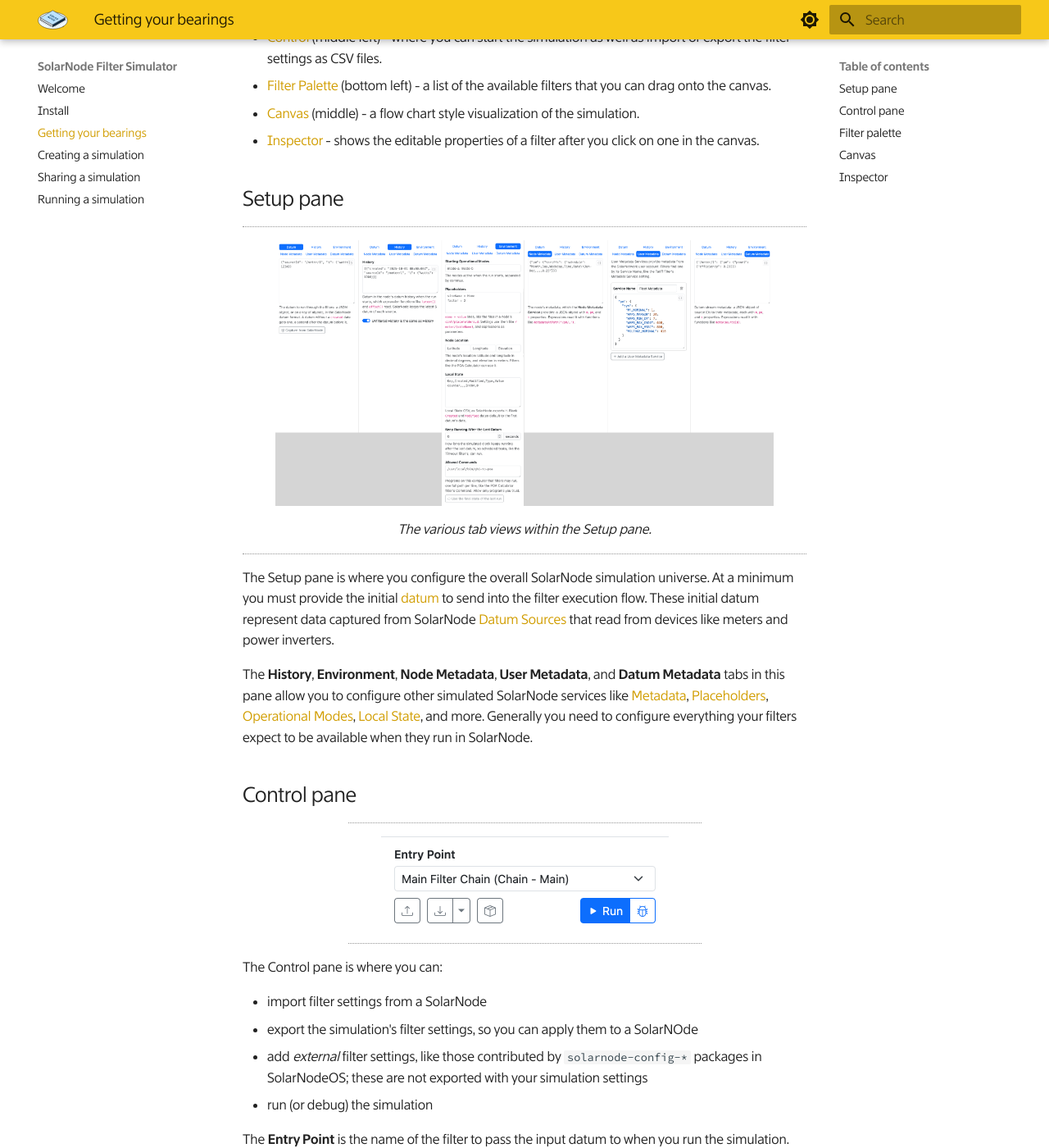
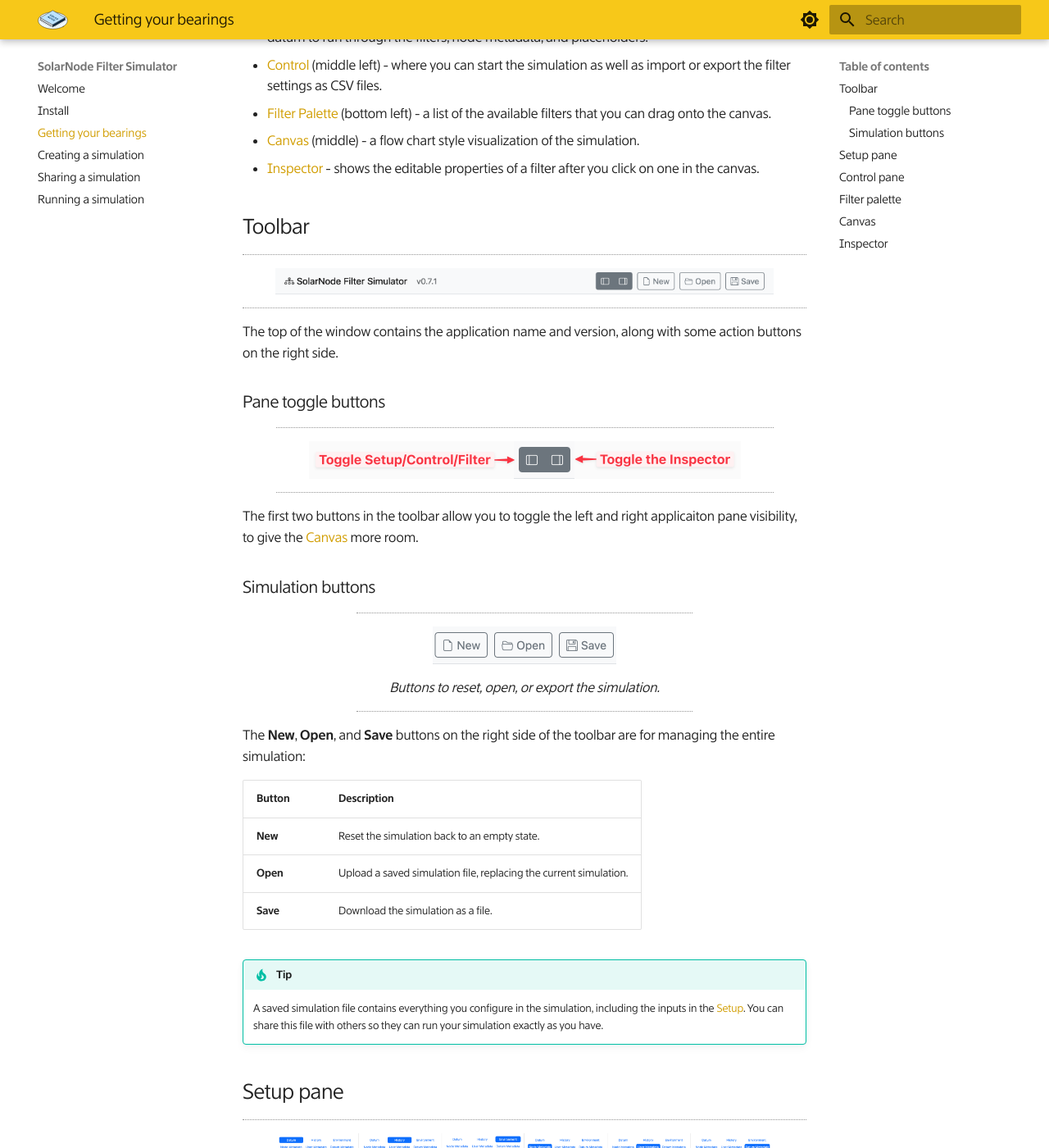
Before and after one commit to SolarNetwork/solarnode-filter-sim, an MkDocs documentation site: the page built from docs/docs/getting-your-bearings.md, in a window 1280 px wide and 1400 px high, scrolled down 658 px. Shown: the whole window at 82% size. Built offline with MkDocs 1.6.1 and Material for MkDocs 9.7.7, drawn with Linux system fonts in a browser that asks for light colours; some of the changed text lies outside the part shown.

Commit message:
Work on docs.

```diff
--- a/docs/docs/getting-your-bearings.md
+++ b/docs/docs/getting-your-bearings.md
@@ -4,12 +4,56 @@
 
 ![User interface structure diagram](./images/ui-structure@2x.png){width=1920}
 
-* [Setup](#setup-pane) (top left) - where you configure the overall parameters of the simulation, such as the datum to run through the filters, node metadata,
-and placeholders.
-* [Control](#control-pane) (middle left) - where you can start the simulation as well as import or export the filter settings as CSV files.
-* [Filter Palette](#filter-palette) (bottom left) - a list of the available filters that you can drag onto the canvas.
+* [Toolbar](#toolbar) (top bar) - the application version and some action buttons.
+* [Setup](#setup-pane) (top left) - where you configure the overall parameters of the simulation,
+  such as the datum to run through the filters, node metadata, and placeholders.
+* [Control](#control-pane) (middle left) - where you can start the simulation as well as import or
+  export the filter settings as CSV files.
+* [Filter Palette](#filter-palette) (bottom left) - a list of the available filters that you can
+  drag onto the canvas.
 * [Canvas](#canvas) (middle) - a flow chart style visualization of the simulation.
-* [Inspector](#inspector) - shows the editable properties of a filter after you click on one in the canvas.
+* [Inspector](#inspector) - shows the editable properties of a filter after you click on one in the
+  canvas.
+
+## Toolbar
+
+<figure markdown>
+![Application toolbar](./images/toolbar@2x.png){width=856}
+</figure>
+
+The top of the window contains the application name and version, along with some
+action buttons on the right side.
+
+### Pane toggle buttons
+
+<figure markdown>
+![Application toolbar pane toggle buttons](./images/toolbar-toggle-buttons-annotated@2x.png){width=527}
+</figure>
+
+The first two buttons in the toolbar allow you to toggle the left and right applicaiton pane
+visibility, to give the [Canvas](#canvas) more room.
+
+### Simulation buttons
+
+<figure markdown>
+![Application toolbar simulation buttons](./images/toolbar-simulation-buttons@2x.png){width=224}
+<figcaption markdown>Buttons to reset, open, or export the simulation.</figcaption>
+</figure>
+
+The **New**, **Open**, and **Save** buttons on the right side of the toolbar are for managing
+the entire simulation:
+
+| Button | Description |
+|:-------|:------------|
+| **New** | Reset the simulation back to an empty state. |
+| **Open** | Upload a saved simulation file, replacing the current simulation. |
+| **Save** | Download the simulation as a file. |
+
+!!! tip
+
+	A saved simulation file contains everything you configure in the simulation, including the
+	inputs in the [Setup](#setup-pane). You can share this file with others so they can run your
+	simulation exactly as you have.
 
 ## Setup pane
 
@@ -38,7 +82,7 @@
 The Control pane is where you can:
 
 * import filter settings from a SolarNode
-* export the simulation's filter settings, so you can apply them to a SolarNOde
+* export the simulation's filter settings, so you can apply them to a SolarNode
 * add _external_ filter settings, like those contributed by `solarnode-config-*` packages in
   SolarNodeOS; these are not exported with your simulation settings
 * run (or debug) the simulation
@@ -63,12 +107,33 @@
 
 ## Canvas
 
-TODO
+<figure markdown>
+![The Canvas when the application first starts](./images/canvas-start@2x.png){width=706}
+<figcaption>The Canvas when the application first starts.</figcaption>
+</figure>
+
+The Canvas is where the filter flow diagram is drawn. You can drag filters from the Filter palette
+and drop them onto the Canvas to add them to your simulation. The Canvas has a toolbar in the
+upper-right of the pane:
+
+<figure markdown>
+![The Canvas toolbar](./images/canvas-toolbar-annotated@2x.png){width=237}
+<figcaption>The Canvas toolbar.</figcaption>
+</figure>
+
+The **Toggle datum routes** button is used to show or hide lines representing "routes" each
+datum takes as it flows through the filters during a simulation run.
 
 ## Inspector
 
-TODO
+<figure markdown>
+![The Inspector showing an example filter's settings](./images/inspector-example@2x.png){width=384}
+<figcaption>The Inspector showing an example filter's settings.</figcaption>
+</figure>
 
+If you click on a filter in the Canvas, the Inspector will show you an editable form for that
+filter's settings. The form looks and works much the same way as it does in SolarNode, except that
+changes are saved automatically.
 
 [datum]: https://solarnetwork.github.io/solarnode-handbook/users/datum/
 [datum-sources]: https://solarnetwork.github.io/solarnode-handbook/users/datum-sources/
```
Also changed, not shown: docs/docs/creating-a-simulation.md (+4 -0 lines), docs/docs/running-a-simulation.md (+27 -1 lines), docs/docs/sharing-a-simulation.md (+22 -1 lines), docs/docs/images/canvas-start@2x.png (added), docs/docs/images/canvas-toolbar-annotated@2x.png (added), docs/docs/images/inspector-example@2x.png (added), docs/docs/images/toolbar-simulation-buttons@2x.png (added), docs/docs/images/toolbar-toggle-buttons-annotated@2x.png (added), docs/docs/images/toolbar@2x.png (added).
